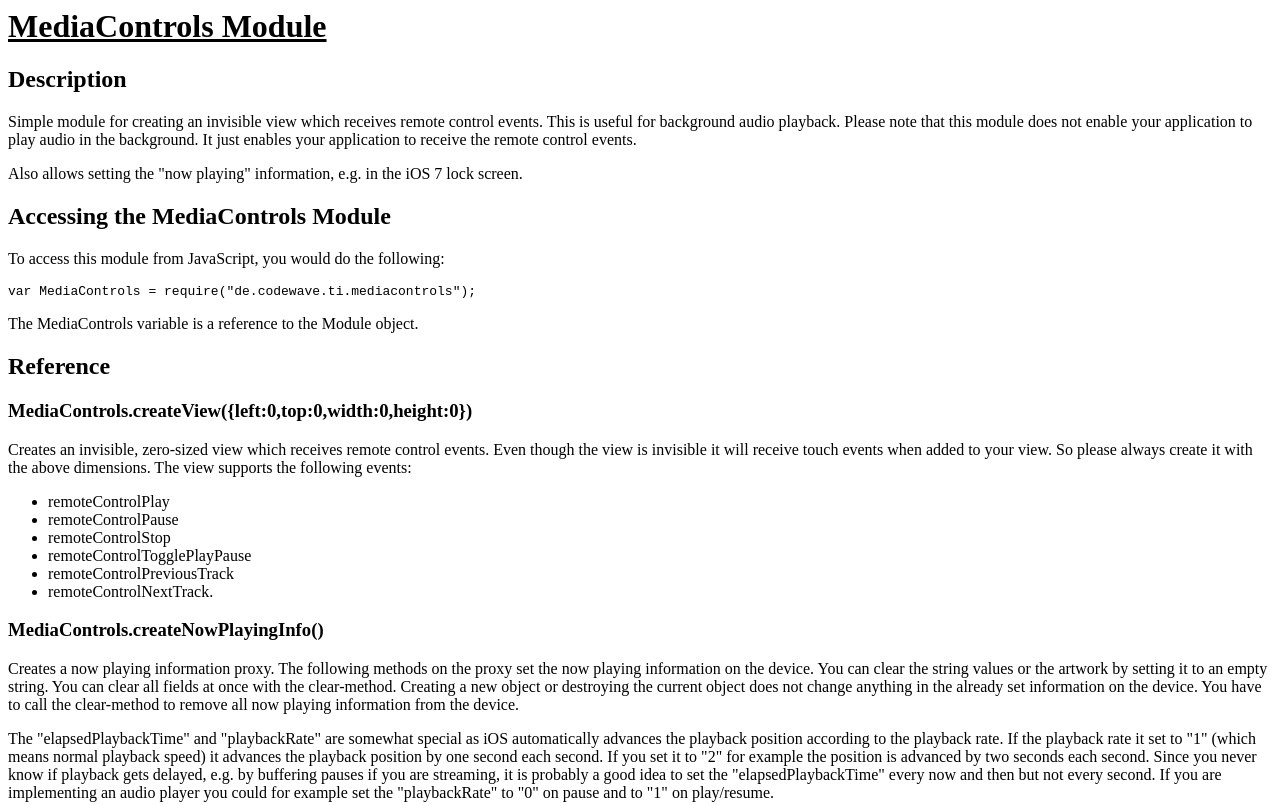
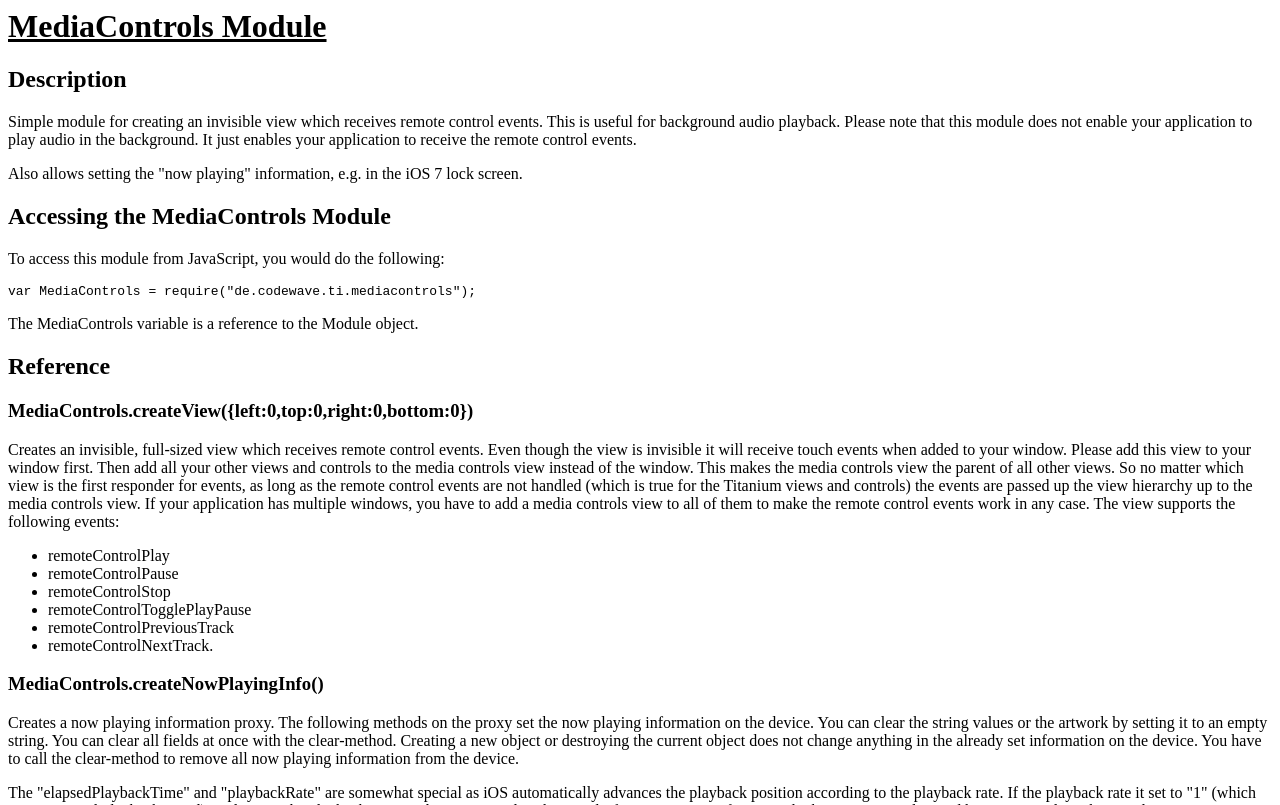
Before and after one commit to csemrm/titanium-mediacontrols, a plain HTML site: page documentation/index.html in a window 1280 px wide. Shown: the top 805 px of the page. Drawn offline with Linux system fonts and the light colour scheme.

Commit message:
v4.1 with improved logging and event handling
git-svn-id: svn://svn.codewave.de/titanium/MediaControls/trunk@8645 6cd82e91-2702-0410-863d-86aa3370aca5

```diff
--- a/documentation/index.html
+++ b/documentation/index.html
@@ -22,11 +22,17 @@ Also allows setting the "now playing" information, e.g. in the iOS 7 lock screen
 
 <h2>Reference</h2>
 
-<h3>MediaControls.createView({left:0,top:0,width:0,height:0})</h3>
+<h3>MediaControls.createView({left:0,top:0,right:0,bottom:0})</h3>
 
-<p>Creates an invisible, zero-sized view which receives remote control events. Even though the view is invisible it
-will receive touch events when added to your view. So please always create it with the above dimensions. The view
-supports the following events:
+<p>Creates an invisible, full-sized view which receives remote control events. Even though the view is invisible it
+will receive touch events when added to your window. Please add this view to your window first. Then add all your
+other views and controls to the media controls view instead of the window. This makes the media controls view the
+parent of all other views. So no matter which view is the first responder for events, as long as the remote control
+events are not handled (which is true for the Titanium views and controls) the events are passed up the view
+hierarchy up to the media controls view. If your application has multiple windows, you have to add a media controls
+view to all of them to make the remote control events work in any case.
+
+The view supports the following events:
 <ul>
 <li>remoteControlPlay</li>
 <li>remoteControlPause</li>
@@ -88,7 +94,7 @@ to "0" again. So once you start playback you should set the "elapsedPlaybackTime
 <p>Simple example for receiving events:</p>
 
 <pre>var MediaControls = require("de.codewave.ti.mediacontrols");
-var view = MediaControls.createView({left:0,top:0,width:0,height:0});
+var view = MediaControls.createView({left:0,top:0,right:0,bottom:0});
 view.addEventListener("remoteControlTogglePlayPause", function() {
     // handle the play/pause toggle event
 });</pre>
```
Also changed, not shown: documentation/app.js (+7 -6 lines), CHANGELOG.txt, 5 other files.
